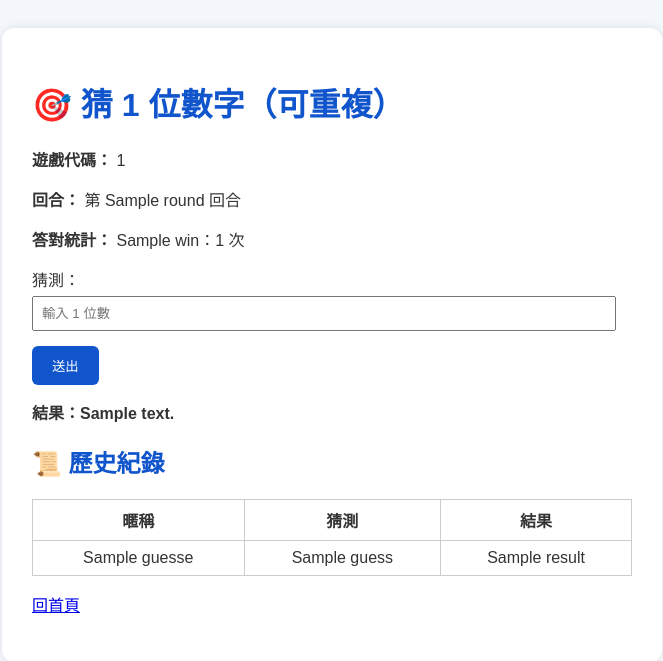
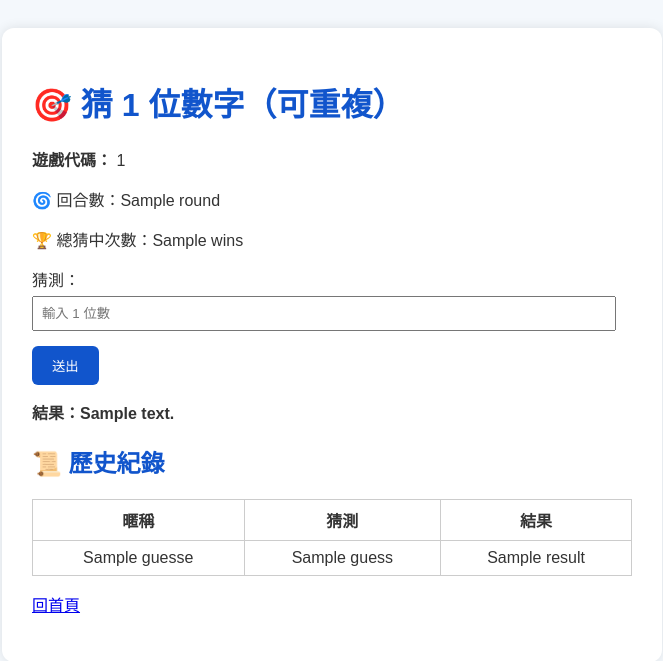
Before and after one commit to SandyO3O/1a2b-game, a Flask app: template templates/game.html in a window 1280 px wide. Shown: the top 661 px of the page, without its empty margins (308-971 px from the left). Run offline with Flask 3, Linux system fonts and the light colour scheme; the template is opened without the code that fills it: most values are stand-ins (such as "Sample title", 1, 10 or a date in 2020).

Commit message:
更新內容

```diff
--- a/app.py
+++ b/app.py
@@ -4,7 +4,7 @@ import qrcode
 import os
 
 app = Flask(__name__)
-app.secret_key = "your-secret-key"  # 用於 flash 訊息
+app.secret_key = "your-secret-key"
 
 games = {}
 
@@ -27,34 +27,29 @@ def index():
 def new_game():
     length = int(request.form.get('difficulty', 6))
     nickname = request.form.get('nickname', '匿名').strip() or '匿名'
-    session['nickname'] = nickname  # 暱稱存入 session
+    session['nickname'] = nickname
 
-    game_id = request.form.get('game_id')  # 如果是「再玩一局」，沿用原 game_id
-    if not game_id:
+    game_id = request.form.get('game_id')
+    if game_id and game_id in games:
+        # 房主重新開始遊戲（保留 wins, host, round + 1）
+        game = games[game_id]
+        game["answer"] = generate_answer(length)
+        game["length"] = length
+        game["guesses"] = []
+        game["round"] += 1
+    else:
+        # 建立新遊戲
         game_id = generate_game_id()
+        answer = generate_answer(length)
+        games[game_id] = {
+            "answer": answer,
+            "length": length,
+            "guesses": [],
+            "round": 1,
+            "wins": 0,
+            "host": nickname
+        }
 
-    answer = generate_answer(length)
-
-    games[game_id] = {
-        "answer": answer,
-        "length": length,
-        "guesses": [],
-        "host": nickname,      # ⭐ 紀錄房主
-        "wins": {},            # ⭐ 答對次數統計
-        "round": 1             # ⭐ 初始回合數
-    }
-
-    # 產生 QR code
-    join_url = request.url_root + 'enter_nickname/' + game_id
-    qr = qrcode.make(join_url)
-    filename = f'{game_id}.png'
-    filepath = os.path.join('static', filename)
-    qr.save(filepath)
-
-    return redirect(url_for('qr_page', game_id=game_id))
-
-
-    # 產生 QR code
     join_url = request.url_root + 'enter_nickname/' + game_id
     qr = qrcode.make(join_url)
     filename = f'{game_id}.png'
@@ -74,10 +69,10 @@ def game(game_id):
     guesses = game["guesses"]
     message = ''
     guess = ''
-    nickname = session.get('nickname', '匿名')
 
     if request.method == 'POST':
         guess = request.form['guess']
+        name = session.get('nickname', '匿名')
 
         if len(guess) != length or not guess.isdigit():
             message = f"請輸入 {length} 位數字"
@@ -85,15 +80,13 @@ def game(game_id):
             result = check_guess(answer, guess)
             message = result
             guesses.append({
-                "name": nickname,
+                "name": name,
                 "guess": guess,
                 "result": result
             })
-
             if result == f"{length}A0B":
                 message += " 🎉 恭喜答對！"
-                # 更新答對次數
-                game["wins"][nickname] = game["wins"].get(nickname, 0) + 1
+                game["wins"] += 1
 
     return render_template('game.html',
         game_id=game_id,
@@ -101,9 +94,9 @@ def game(game_id):
         message=message,
         guesses=guesses,
         length=length,
-        host=game.get("host"),
-        wins=game.get("wins", {}),
-        round=game.get("round", 1)
+        round=game.get("round", 1),
+        wins=game.get("wins", 0),
+        is_host=(session.get('nickname') == game.get('host'))
     )
 
 @app.route('/qr/<game_id>')
@@ -115,7 +108,7 @@ def qr_page(game_id):
 def join_game_by_code():
     game_code = request.form.get("game_code", "").strip()
     nickname = request.form.get("nickname", '匿名').strip() or '匿名'
-    session['nickname'] = nickname  # 儲存暱稱
+    session['nickname'] = nickname
 
     if game_code in games:
         return redirect(url_for("game", game_id=game_code))
@@ -137,9 +130,12 @@ def history(game_id):
     if not game:
         return jsonify({'error': '遊戲不存在'}), 404
 
-    return jsonify({'guesses': game['guesses']})
+    return jsonify({
+        'guesses': game['guesses'],
+        'round': game['round'],
+        'wins': game['wins']
+    })
 
 if __name__ == "__main__":
-    import os
-    port = int(os.environ.get("PORT", 5000))  # Render 會自動指定 PORT
-    app.run(host="0.0.0.0", port=port)        # 一定要綁定 0.0.0.0 才能對外開放
+    port = int(os.environ.get("PORT", 5000))
+    app.run(host="0.0.0.0", port=port)
--- a/templates/game.html
+++ b/templates/game.html
@@ -11,7 +11,6 @@
             .then(response => response.json())
             .then(data => {
                 const table = document.getElementById("history-table");
-                // 先清除舊資料（除了表頭）
                 table.innerHTML = `
                     <tr>
                         <th>暱稱</th>
@@ -19,31 +18,25 @@
                         <th>結果</th>
                     </tr>
                 `;
-                // 加入新資料
                 data.guesses.forEach(g => {
                     const row = table.insertRow();
                     row.innerHTML = `<td>${g.name}</td><td>${g.guess}</td><td>${g.result}</td>`;
                 });
+
+                // 更新統計資料
+                document.getElementById("round-count").textContent = data.round;
+                document.getElementById("win-count").textContent = data.wins;
             });
     }
 
-    // 每 2 秒更新一次
     setInterval(fetchHistory, 2000);
 </script>
 <body>
     <div class="container">
         <h1>🎯 猜 {{ length }} 位數字（可重複）</h1>
         <p><strong>遊戲代碼：</strong> {{ game_id }}</p>
-        <p><strong>回合：</strong> 第 {{ round }} 回合</p>
-
-        {% if wins %}
-            <p><strong>答對統計：</strong>
-                {% for name, count in wins.items() %}
-                    {{ name }}：{{ count }} 次
-                {% endfor %}
-            </p>
-        {% endif %}
-
+        <p>🌀 回合數：<span id="round-count">{{ round }}</span></p>
+        <p>🏆 總猜中次數：<span id="win-count">{{ wins }}</span></p>
 
         <form method="post">
             <label>猜測：</label>
@@ -55,15 +48,15 @@
             <p class="result">結果：{{ message }}</p>
         {% endif %}
 
-        {% if message and '恭喜' in message and session.nickname == host %}
+        {% if message and '恭喜' in message and is_host %}
             <form method="post" action="/new_game">
                 <input type="hidden" name="game_id" value="{{ game_id }}">
-                <input type="hidden" name="nickname" value="{{ session.nickname }}">
                 <input type="hidden" name="difficulty" value="{{ length }}">
                 <button type="submit" class="btn success">再玩一局</button>
             </form>
+        {% elif message and '恭喜' in message and not is_host %}
+            <p>✅ 等待房主開始新一局遊戲</p>
         {% endif %}
-
 
         <h2>📜 歷史紀錄</h2>
         <table id="history-table">
```
Also changed, not shown: 1 other file. Lines whose indentation alone changed are shown as unchanged.
